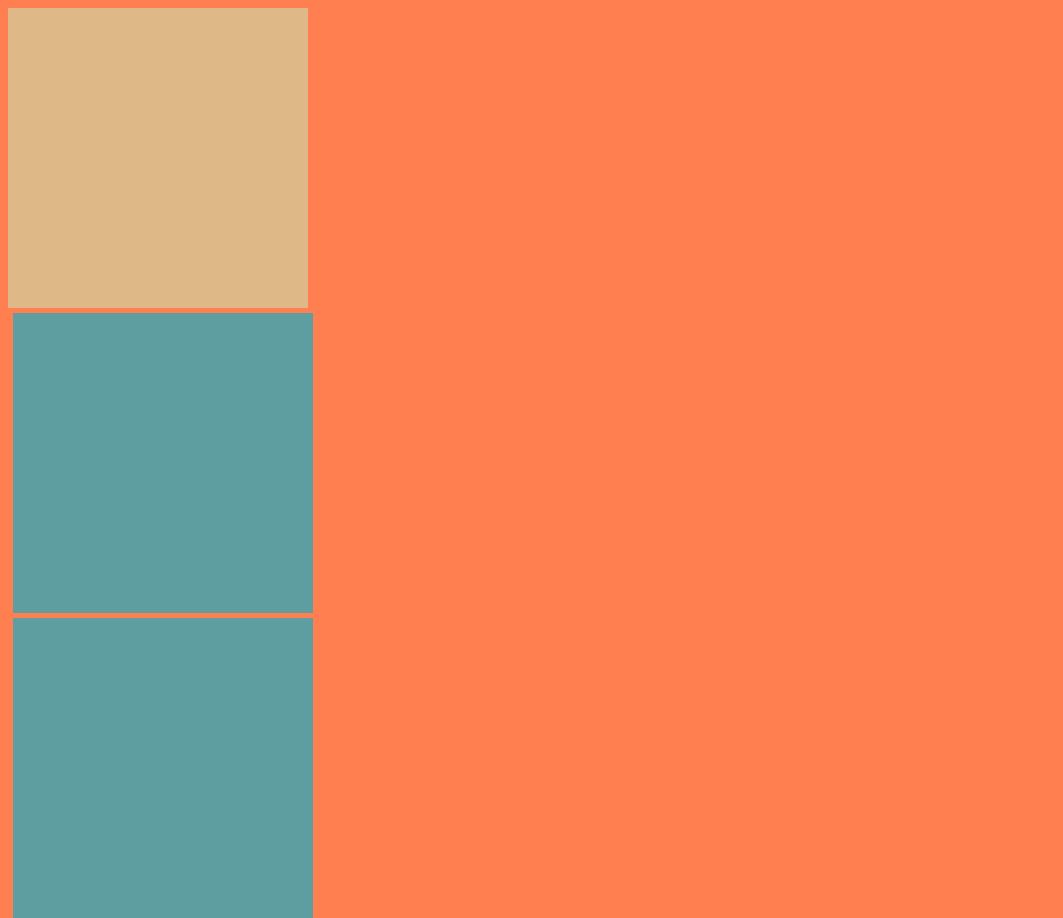
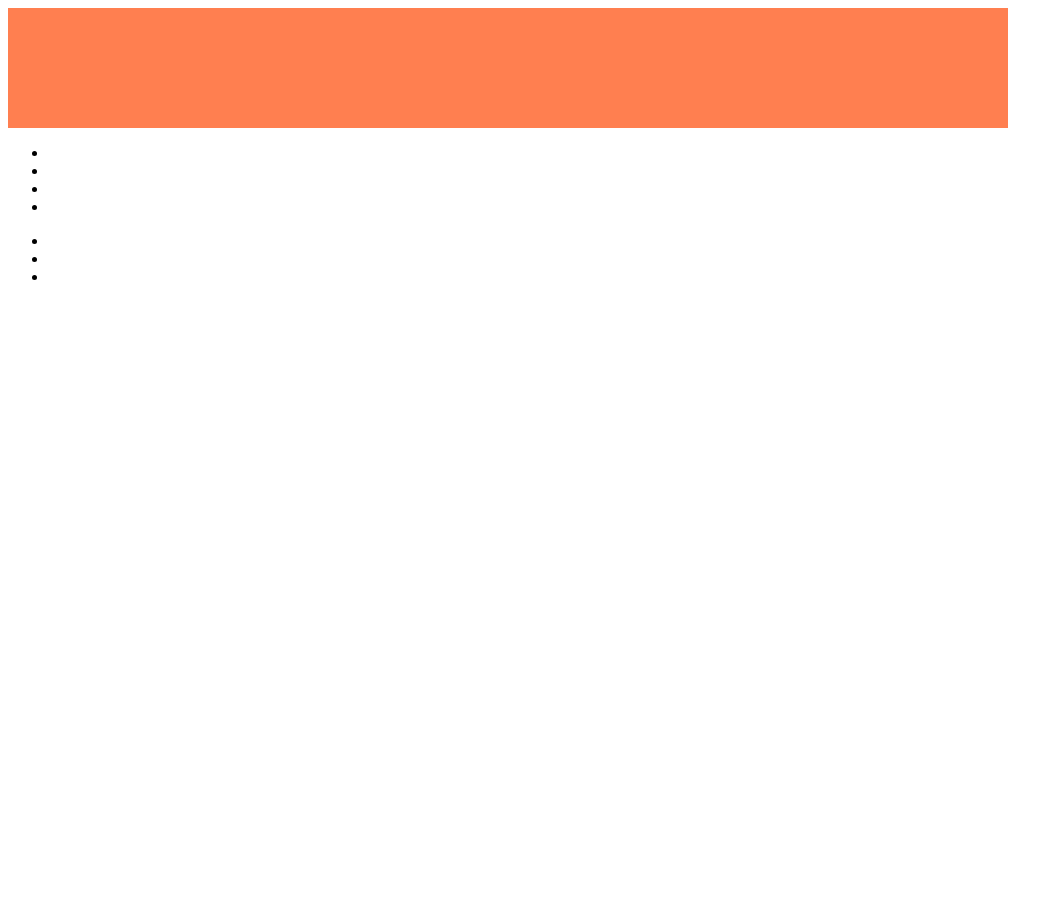
Before and after one commit to mich9521/HTML, a plain HTML site: page index.html in a window 1280 px wide. Shown: the top 918 px of the page, without its empty margins (0-1063 px from the left). After the commit the page ends 800 px from the top, so only its background shows below. Drawn offline with Linux system fonts and the light colour scheme.

Commit message:
CSS PROPIEDADES DE UBICACIÓN

```diff
--- a/index.html
+++ b/index.html
@@ -6,12 +6,18 @@
     <title>Document</title>
     <style>
 
+        header{
+
+            width: 1000px;
+            height: 120px;
+            background-color: coral;
+        }
         /*
         selector: es el nombre el id, clase o desde cualquier otro atributo de la etiqueta
         propiedad de objeto, color, texto
         */
 
-        body{
+        /*body{
             background: coral;
         }
         #caja{
@@ -25,12 +31,126 @@
             background: cadetblue;
             margin: 5px;
         }
+        header{
+            width: 1000px;
+            height: 300px;
+            background:coral;
+            margin: 20px;
+            border:5px solid cornflowerblue;
+            padding:29px;
+
+        }
+        .logo{
+            width: 200px;
+            height: 200px;
+            background: cornflowerblue;
+            border: 5px solid cornsilk;
+            border-radius:110px;
+
+        }
+        */
+        /*QUE ES UN WIREFRAME:
+        Es una representación visual de objetos tridimensionales,
+        como aquellos empleados en el desarrollo y diseño de productos:
+        Es una representacion visual en escala de grises y funcionalidad.
+        Se utiliza en las primeras etapas del proceso de desarrollo con el fin
+        de establecer la estructura basica de una pagina antes de agregar el contenido
+        y el diseño visual, se puede crear con papel, directamente en HTML/CSS o aplicaciones de software.
+
+        SITEMAP: is a file where you provide information about the pages, videos, and other files on your site: NaN;
+        */
+        /*
+        .grupo{
+            width:200px;
+            height: 200px;
+            margin: 20px;
+
+        }
+
+        #c1{
+            background:coral;
+        }
+        */
+        /*
+        #c2{
+            background: #b7653eeb;
+        */
+            /*COLORES HEXADECIMALES: CODIGO ESTANDAR BASADO EN NUMEROS Y LETRAS*/
+        /*}*/
+    /*
+        #c3{
+            background: rgba(255, 98, 255, 1);
+        }
+      */
+
     </style>
 </head>
 <body>
+    <!--
     <div id="caja"></div>
     <div class="grupo"></div>
     <div class="grupo"></div>
     <div class="grupo"></div>
+
+    <header>
+
+        <div class="logo">
+            LOGOTIPO
+        </div>
+
+    </header>
+-->
+
+<!--
+<div id="c1" class="grupo">
+</div>
+<div id="c2" class="grupo">
+</div>
+<div id="c3" class="grupo">
+</div>
+-->
+<header>
+    <div id="logo">
+    </div>
+
+    <div id="icono1"></div>
+    <div id="icono2"></div>
+    <div id="icono3"></div>
+</header>
+
+<nav>
+    <ul>
+        <li class="botones"></li>
+        <li class="botones"></li>
+        <li class="botones"></li>
+        <li class="botones"></li>
+
+    </ul>
+</nav>
+<!--Cierra Barra de Navegación-->
+<!--Inicia parte superior-->
+
+<div id="top">
+
+    <ul>
+        <li></li>
+        <li></li>
+        <li></li>
+    </ul>
+</div>
+
+<!--Cierre parte superior-->
+<!--Inicia Seccion-->
+<section>
+
+<aside class="izq"></aside>
+<article></article>
+<aside class="der">
+
+</aside>
+
+</section>
+
+<footer></footer>
 </body>
 </html>
```
